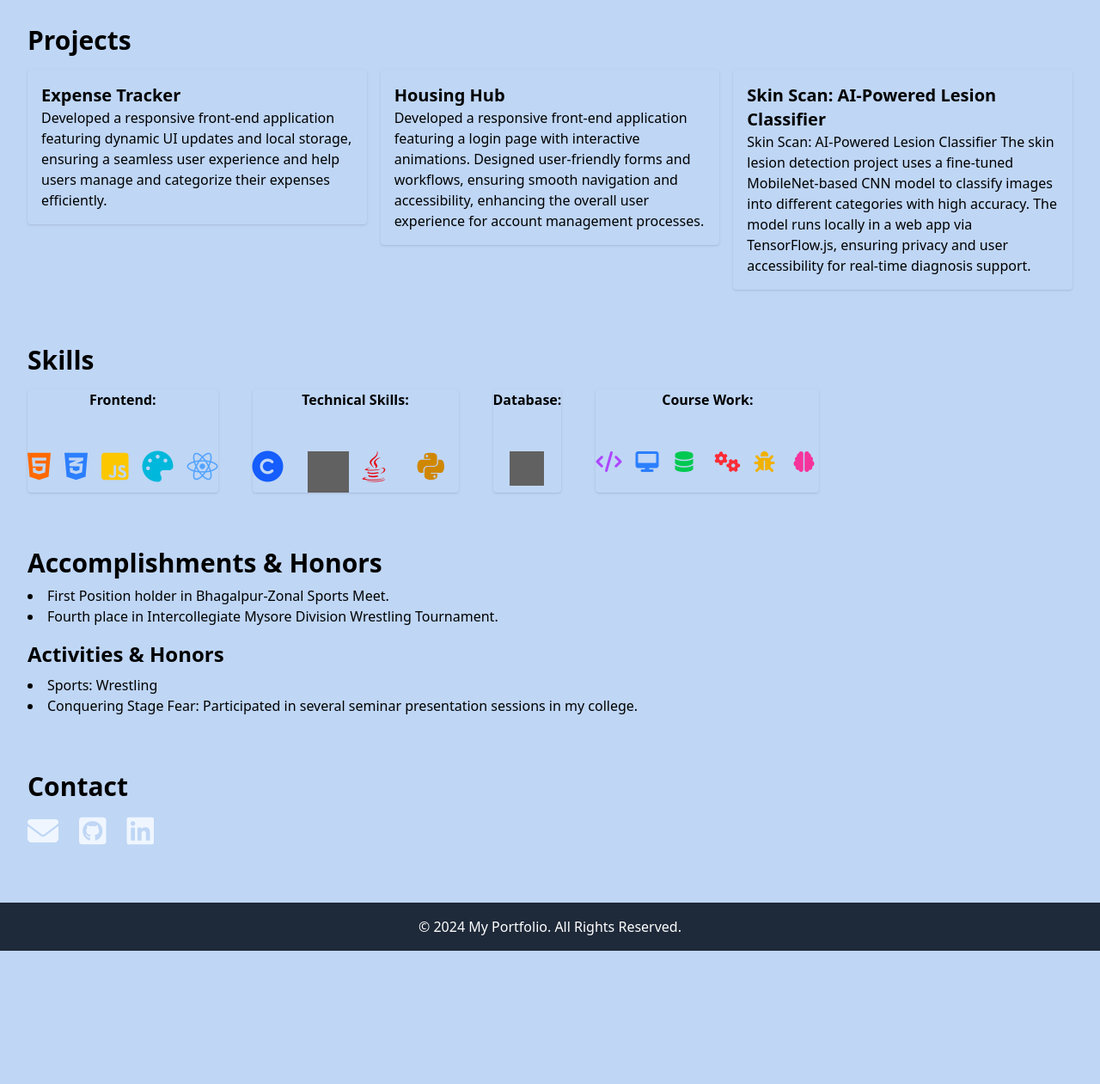
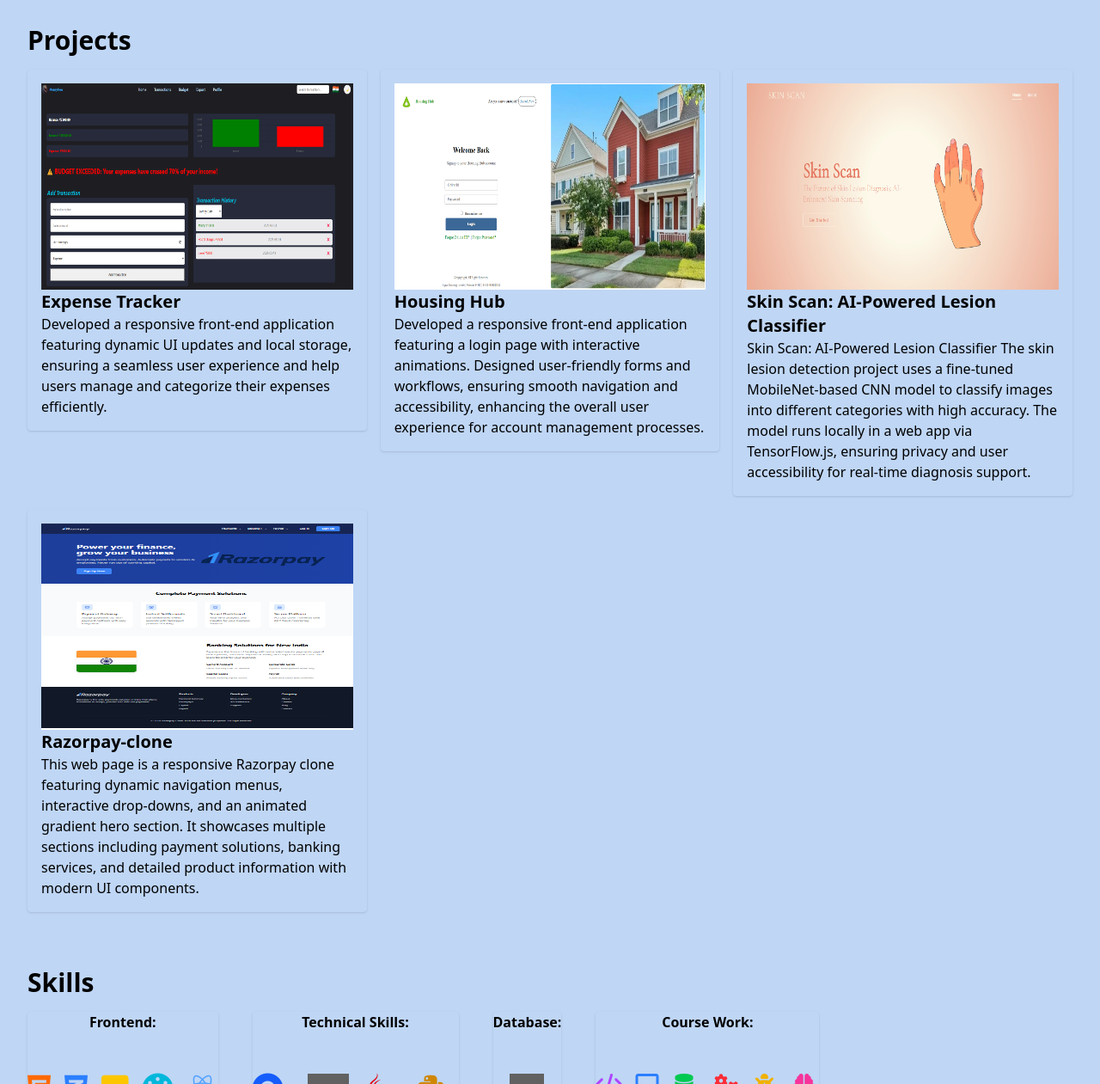
Before and after one commit to AbhiSingh924/Portfolio, a plain HTML site: page index.html in a window 1280 px wide. Shown: the part 1151-2412 px from the top of the page at 86% size. Before the commit the page ends 2257 px from the top, so only its background shows below. Drawn offline with nearby package versions, Linux system fonts and the light colour scheme; grey boxes are pictures that could not be loaded.

Commit message:
added project

```diff
--- a/index.html
+++ b/index.html
@@ -85,6 +85,7 @@
         <div class="grid grid-cols-1 md:grid-cols-2 lg:grid-cols-3 gap-4 mt-4">
             <a href="https://expense-tracker-sigma-pied-63.vercel.app/">
                 <div class=" p-4 rounded shadow ">
+                    <img src="/Expance.png" alt="expense-tracker" class=" w-110 h-60 hover">
                     <h4 class="text-xl font-bold">Expense Tracker </h4>
                     <p>
                         Developed a responsive front-end application featuring dynamic UI updates and local storage, ensuring a seamless user experience and help users manage and categorize their expenses efficiently.
@@ -93,6 +94,7 @@
             </a>
             <a href="https://abhisingh924.github.io/login_page/">
                 <div class=" p-4 rounded shadow ">
+                    <img src="/houshing.png" alt="Housing Hub" class=" w-110 h-60">
                     <h4 class="text-xl font-bold">Housing Hub</h4>
                     <p>Developed a responsive front-end application featuring a login page with interactive animations.
                     Designed user-friendly forms and workflows, ensuring smooth navigation and accessibility, enhancing the overall user experience for account management processes.
@@ -101,9 +103,19 @@
             </a>
             <a href="//abhisingh924.github.io/Skin-Scan/">
                 <div class=" p-4 rounded shadow">
+                    <img src="/skin.png" alt="Skin-Scan" class=" w-110 h-60">
                     <h4 class="text-xl font-bold">Skin Scan: AI-Powered Lesion Classifier</h4>
                     <p>Skin Scan: AI-Powered Lesion Classifier
                         The skin lesion detection project uses a fine-tuned MobileNet-based CNN model to classify images into different categories with high accuracy. The model runs locally in a web app via TensorFlow.js, ensuring privacy and user accessibility for real-time diagnosis support.
+                    </p>
+                </div>
+            </a>
+            <a href=" https://abhisingh924.github.io/Razorpay-clone/">
+                <div class=" p-4 rounded shadow">
+                    <img src="/razorpay.png" alt="Razorpay-clone" class=" w-110 h-60 ">
+                    <h4 class="text-xl font-bold">Razorpay-clone</h4>
+                    <p>This web page is a responsive Razorpay clone featuring dynamic navigation menus, interactive drop-downs, and an animated gradient hero section.
+                        It showcases multiple sections including payment solutions, banking services, and detailed product information with modern UI components.
                     </p>
                 </div>
             </a>
```
Also changed, not shown: Expance.png (added), houshing.png (added), razorpay.png (added), skin.png (added).
